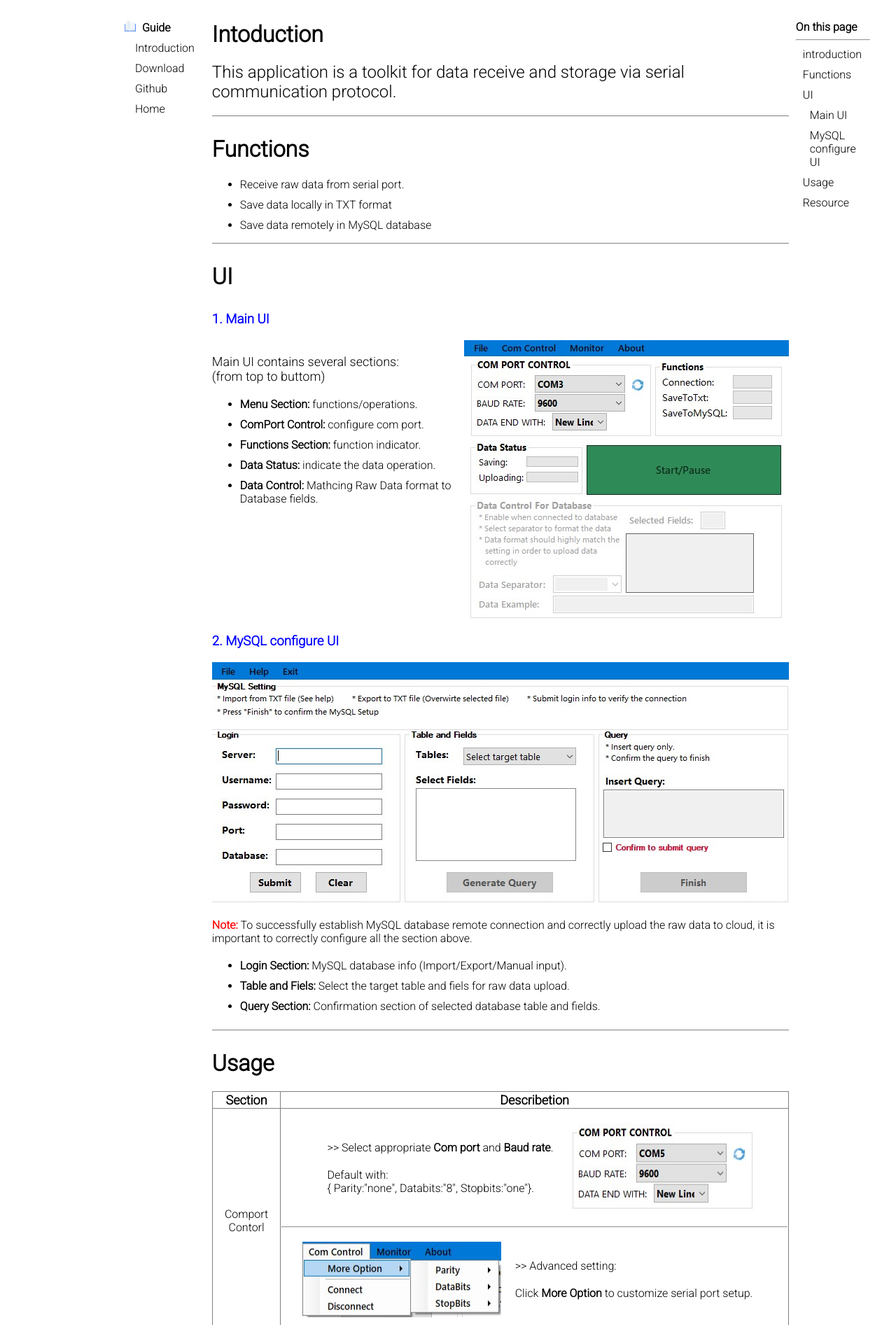
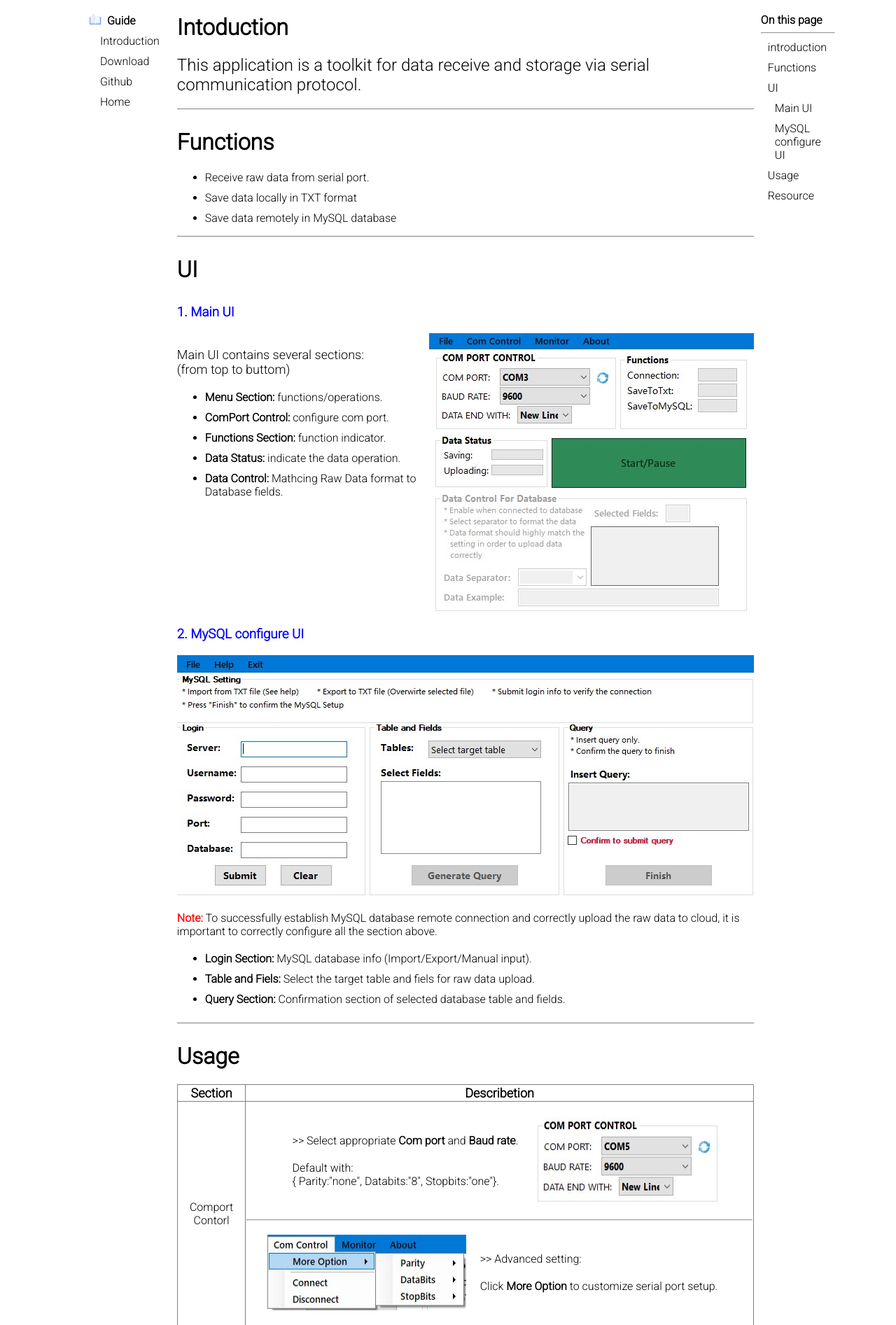
Before and after one commit to SamZ-x/CaseDeploy, a PHP site: page /SCI/index.php in a window 1280 px wide. Shown: the part 77-1970 px from the top of the page at 70% size. Run offline with PHP 8.4, Linux system fonts and the light colour scheme; some web fonts are replaced.

Commit message:
-fix part

```diff
--- a/SCI/style_pj1.css
+++ b/SCI/style_pj1.css
@@ -1,74 +1,49 @@
 @import url('https://fonts.googleapis.com/css?family=Sniglet|Boogaloo|Slackey|Comfortaa&effect=3d');
 @import url('https://fonts.googleapis.com/css2?family=Roboto:wght@300&display=swap');
 
-p { margin: 20px 0px; }
+p { margin: 20px 0px; word-wrap: normal; }
 li {margin: 10px auto;}
+
 
 .homesite{
     font-family: 'Roboto', sans-serif;;
     background-color: white;
-    margin: 0px 0px;   /* no space between site and screen */
+    margin: 0;   /* no space between site and screen */
+    display: grid;
+    grid-template-columns: 1fr;
 }
-
 .head{
     background: rgb(2,0,36);
     background: linear-gradient(90deg, rgba(2,0,36,1) 0%, rgba(9,9,121,1) 35%, rgba(0,212,255,1) 100%);
     text-align:center;
+    width: 100%;
     font-family: 'Comfortaa', sans-serif;
     color: whitesmoke;
     padding: 5px;      /* header body size extend 5px(top and bottom) */
     position: relative;
     display: flex;
-    flex-direction: row;
+    flex-direction: column;
     justify-content: center;
     align-items: center;
 }
 
 .content{
     display: grid;
-    grid-template-columns: 1fr 4fr 1fr;
+    grid-template-columns: 1fr ;
     gap: 10px;
     width: 80%;
-    margin: 10px auto;
+    margin-left: 10px;
+    margin-right: 10px;
 }
 
-.mainsection{
-    grid-column: 2/3;
-}
-
-/* for side nav link */
-.mainsection h1{
-    padding-top: 90px;
-    margin-top: -70px;
-}
-.mainsection h3{
-    padding-top: 90px;
-    margin-top: -80px;
-}
-.leftbar{
-    grid-column: 1/2;
-    padding-left: 50px;
+.rightbar{
+    visibility: hidden;
 }
 
 .buttonlink{
     padding: 5px;
     border: 1px;
     border-radius: 10px;
-}
-.buttonlink:hover{
-    color: white;
-    font-weight: bold;
-    background-color: rgb(67, 221, 235);
-    text-decoration: none;
-}
-
-.rightbar{
-    grid-column: 3/4;
-}
-
-
-.sidesection{
-    position: relative;
 }
 
 .navlist{
@@ -95,6 +66,77 @@
 
 .usagetable td{
     border: 1px solid grey;
+}
+
+.footer{
+    text-align: center;
+    padding: 20px;
+    background-color: whitesmoke;
+}
+
+@media screen and (min-width : 800px) {
+
+    .homesite{
+        margin: 0;   /* no space between site and screen */
+        display: flex;
+        flex-direction: column;
+        justify-content: center;
+        align-items: center;
+    }
+
+    .head{
+        display: flex;
+        flex-direction: row;
+        justify-content: center;
+        align-items: center;
+    }
+
+    .content{
+        display: grid;
+        grid-template-columns: 0.5fr 4fr 1fr;
+        gap: 10px;
+        width: 80%;
+
+    }
+
+    .leftbar{
+        grid-column: 1/2;
+        /* padding-left: 50px; */
+        /* margin-left: -40px; */
+    }
+
+    .mainsection{
+        grid-column: 2/3;
+    }
+
+    .rightbar{
+        visibility:visible;
+        grid-column: 3/4;
+    }
+
+    /* for side nav link */
+    .mainsection h1{
+        padding-top: 90px;
+        margin-top: -70px;
+    }
+    .mainsection h3{
+        padding-top: 90px;
+        margin-top: -80px;
+    }
+
+    .buttonlink:hover{
+        color: white;
+        font-weight: bold;
+        background-color: rgb(67, 221, 235);
+        text-decoration: none;
+    }
+
+    .sidesection{
+        position: relative;
+    }
+
+    .content a:hover{
+        text-decoration: underline;
     }
 
     .descirption-horizontal{
```
Also changed, not shown: other parts of SCI/style_pj1.css (+12 -22 lines). Lines whose indentation alone changed are shown as unchanged.
